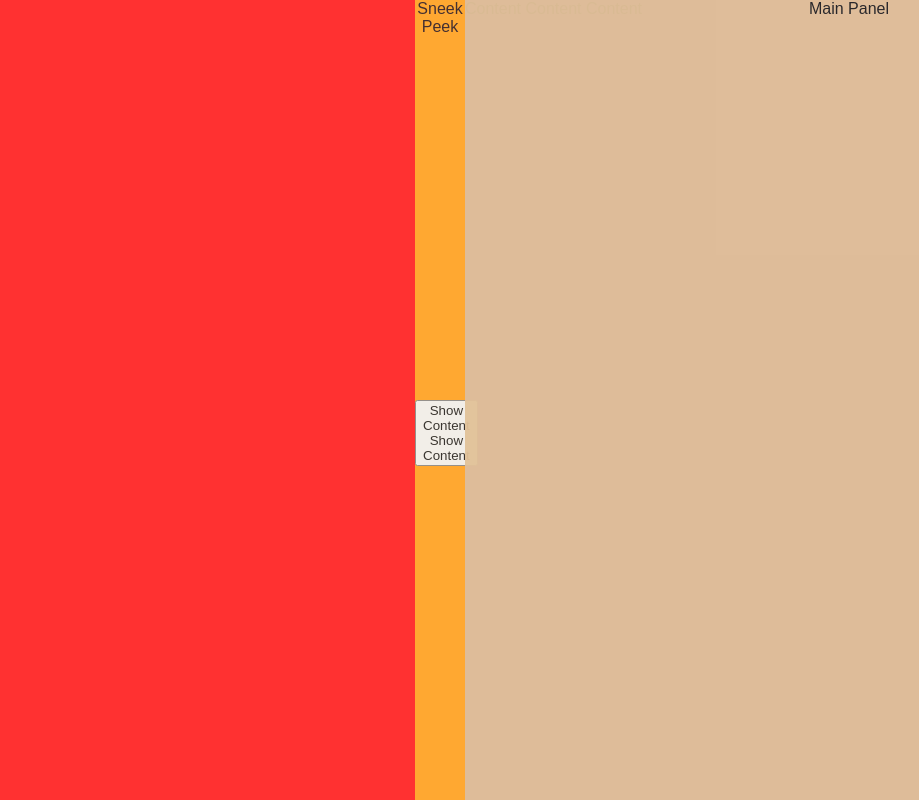
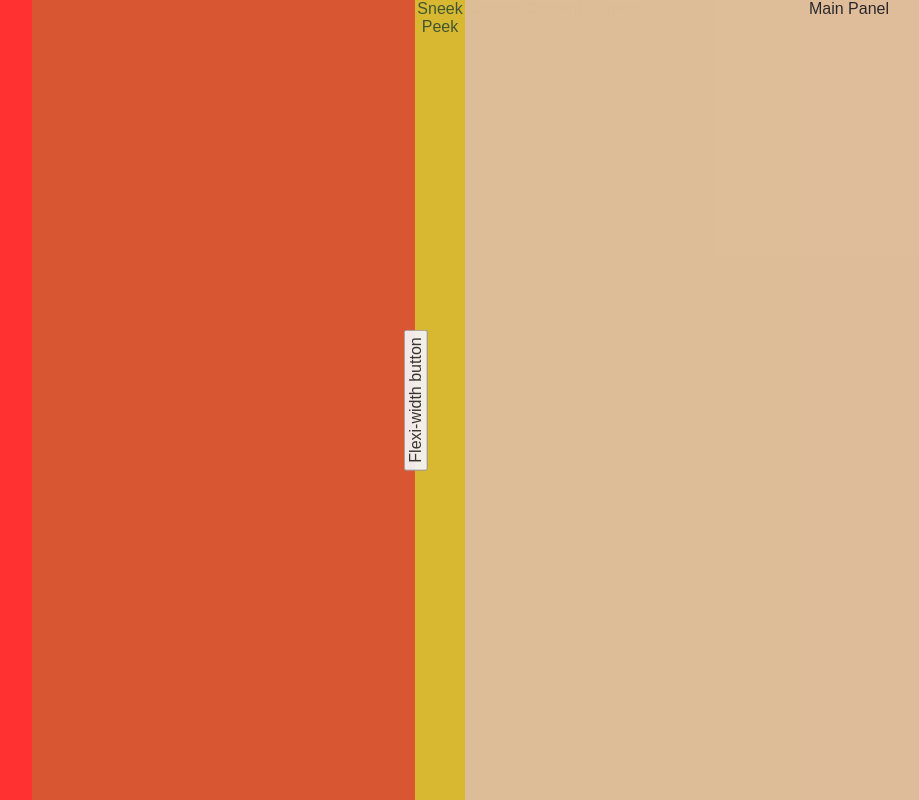
Before and after one commit to viswanc/react-live-editor, a React (Create React App) app: page / in a window 1280 px wide. Shown: the whole page, without its empty margins (47-966 px from the left). Built offline with nearby package versions, Linux system fonts and the light colour scheme.

Commit message:
Centered the slide button of CSS slider.

```diff
--- a/src/trials/ccs-slider/main.css
+++ b/src/trials/ccs-slider/main.css
@@ -22,10 +22,10 @@ div {
 
 #button-wrapper {
   float: right;
-  background: none;
-  width: 50px;
+  background: rgba(0, 255, 0, 0.2);
+  width: 768px;
   height: 100vh;
-  margin-right: 0px;
+  margin-right: -335px;
 }
 
 #content-wrapper {
@@ -60,4 +60,6 @@ div {
 
 button {
   margin-top: 50vh;
+  transform: translateX(0%) translateY(-50%) rotate(-90deg);
+  font-size: 1em;
 }
--- a/src/trials/ccs-slider/main.js
+++ b/src/trials/ccs-slider/main.js
@@ -1,6 +1,7 @@
 import React, { Component } from 'react';
 import './main.css';
 
+/* #TODO: Document the Styling */
 export default class CssSlider extends Component {
   render() {
     return (
@@ -12,7 +13,7 @@ export default class CssSlider extends Component {
             <div id="content">Content Content Content</div>
           </div>
           <div id="button-wrapper">
-            <button>Show Content Show Content</button>
+            <button>Flexi-width button</button>
           </div>
         </div>
       </div>
```
Also changed, not shown: 1 other file (tests, documents, lock files or other folders).
